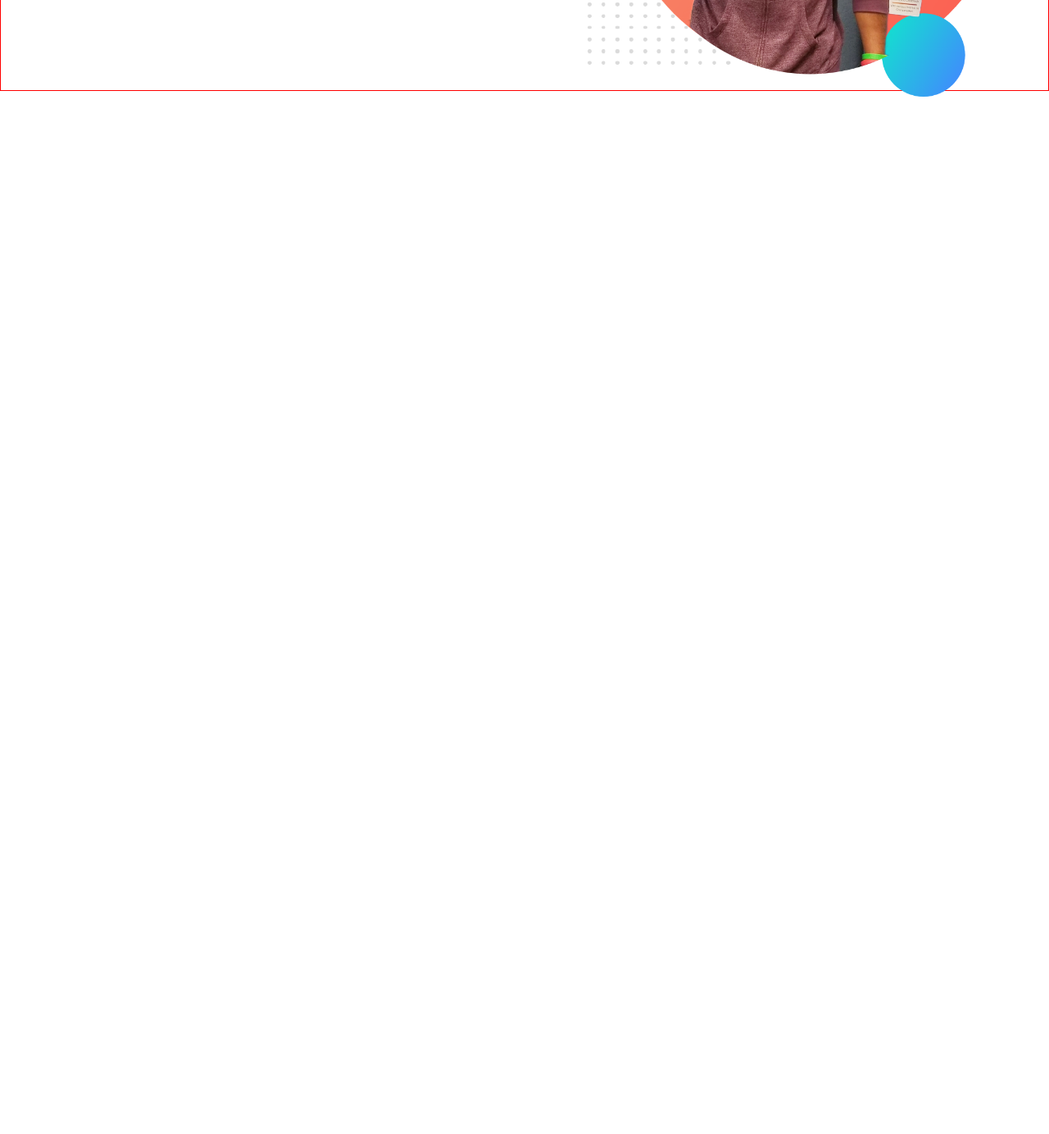
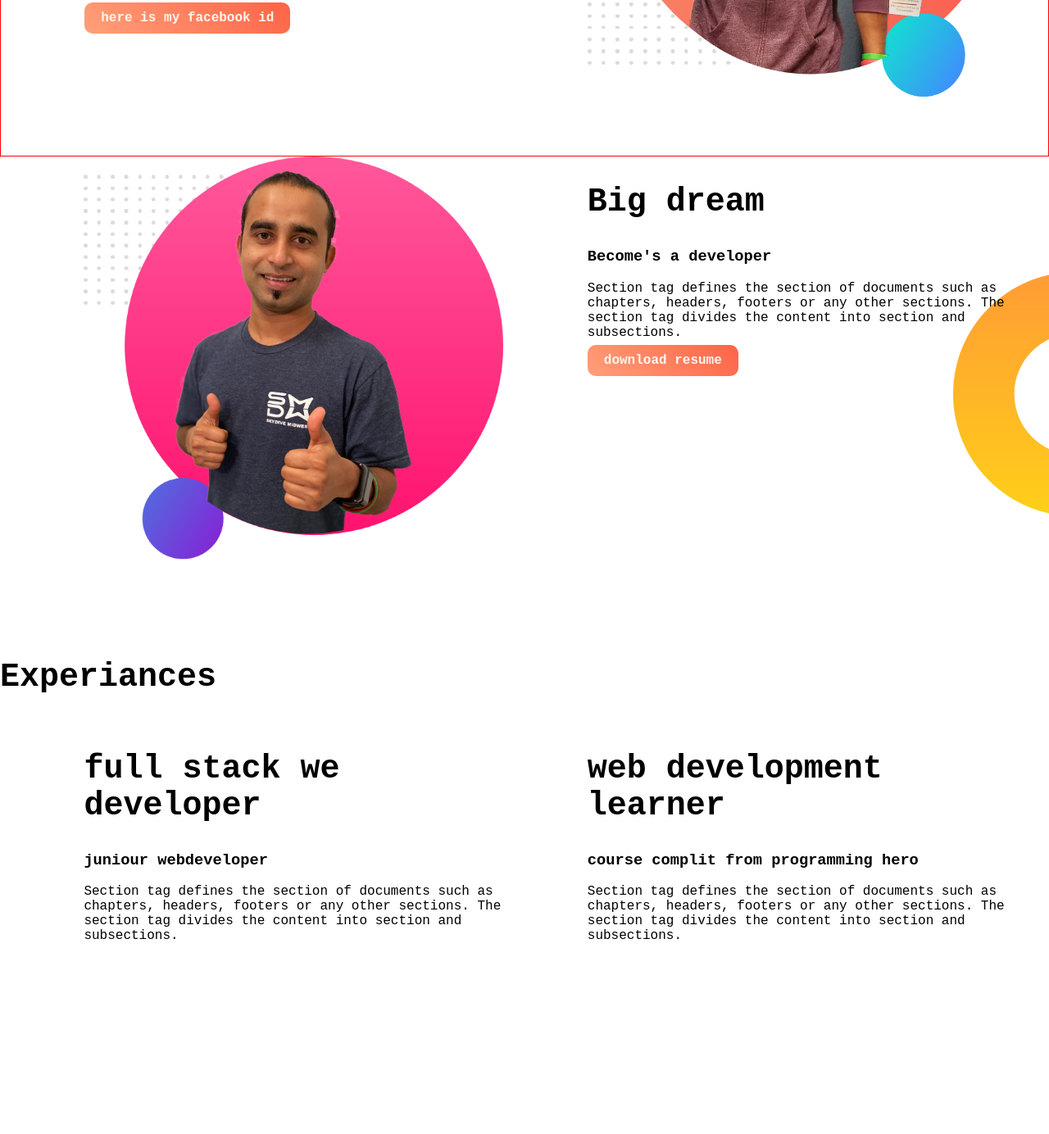
Before and after one commit to abidur9519/web-portfolio, a plain HTML site: page index.html in a window 1280 px wide. Shown: the part 391-1775 px from the top of the page at 82% size. Before the commit the page ends 800 px from the top, so only its background shows below. Drawn offline with Linux system fonts and the light colour scheme; a web font is replaced by a local one.

Commit message:
update new code

```diff
--- a/index.html
+++ b/index.html
@@ -16,11 +16,41 @@
                 <h1><span class="name-highlight">Abid's</span>Website</h1>
                 <h3>professional web developer</h3>
                 <p>Junior web developers are responsible for assisting with the creation of websites and updating existing web applications using scripting languages. They work under the supervision of senior developers, assisting with coding, testing, design adjustments and client reviews</p>
+                <a class="link-button" target="_blank" href=" https://www.facebook.com/ekaki.abid/">here is my facebook id</a>
             </div>
             <div class="half-width">
                 <img src="images/jhankar.png"alt="">
             </div>
 
     </section>
+    <section class="dream-area">
+        <div class="half-width">
+            <img src="images/jhankar2.png" alt="">
+
+        </div>
+        <div class="half-width">
+            <h2>Big dream</h2>
+            <h3> Become's a developer</h3>
+            <p>Section tag defines the section of documents such as chapters, headers, footers or any other sections. The section tag divides the content into section and subsections.</p>
+        <a class="link-button" target="_blank" href=""> download resume</a>
+
+        </div>
+
+    </section>
+    <section class="exp-area">
+        <h2>Experiances</h2>
+        <div class="half-width">
+            <h2> full stack we developer</h2>
+            <h3> juniour webdeveloper</h3>
+            <p>Section tag defines the section of documents such as chapters, headers, footers or any other sections. The section tag divides the content into section and subsections.</p>
+
+        </div>
+        <div class="half-width">
+            <h2>web development learner </h2>
+            <h3>course complit from programming hero</h3>
+            <p>Section tag defines the section of documents such as chapters, headers, footers or any other sections. The section tag divides the content into section and subsections.</p>
+
+        </div>
+    </section>
 </body>
 </html>
--- a/style.css
+++ b/style.css
@@ -4,6 +4,12 @@ Body{
 }
 h1{
     font-size: 50px;
+}
+h2{
+    font-size: 40px;
+}
+p{
+    color: dream gray;
 }
 .name-highlight{
     color: burlywood;
@@ -22,4 +28,18 @@ h1{
 }
 section{
     height: 500px;
+    padding-bottom: 80px;
 }
+.link-button{
+    text-decoration: none;
+    background-image: linear-gradient(45deg, lightsalmon,tomato);
+    padding: 10px 20px;
+    border-radius: 10px;
+    color: seashell;
+    font-weight: 800;
+}
+.dream-area{
+    background-image: url(images/dream-bg.png);
+    background-repeat: no-repeat;
+    background-position: right;
+}
```
